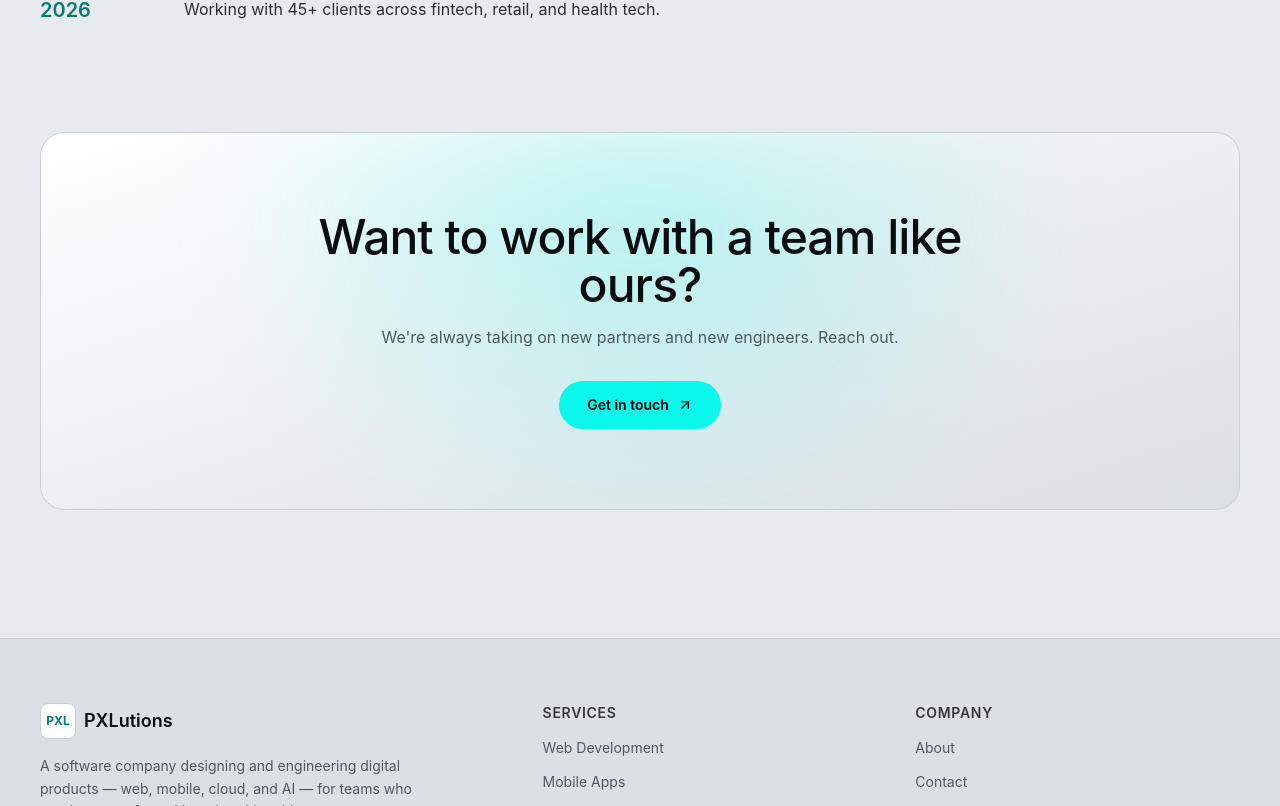
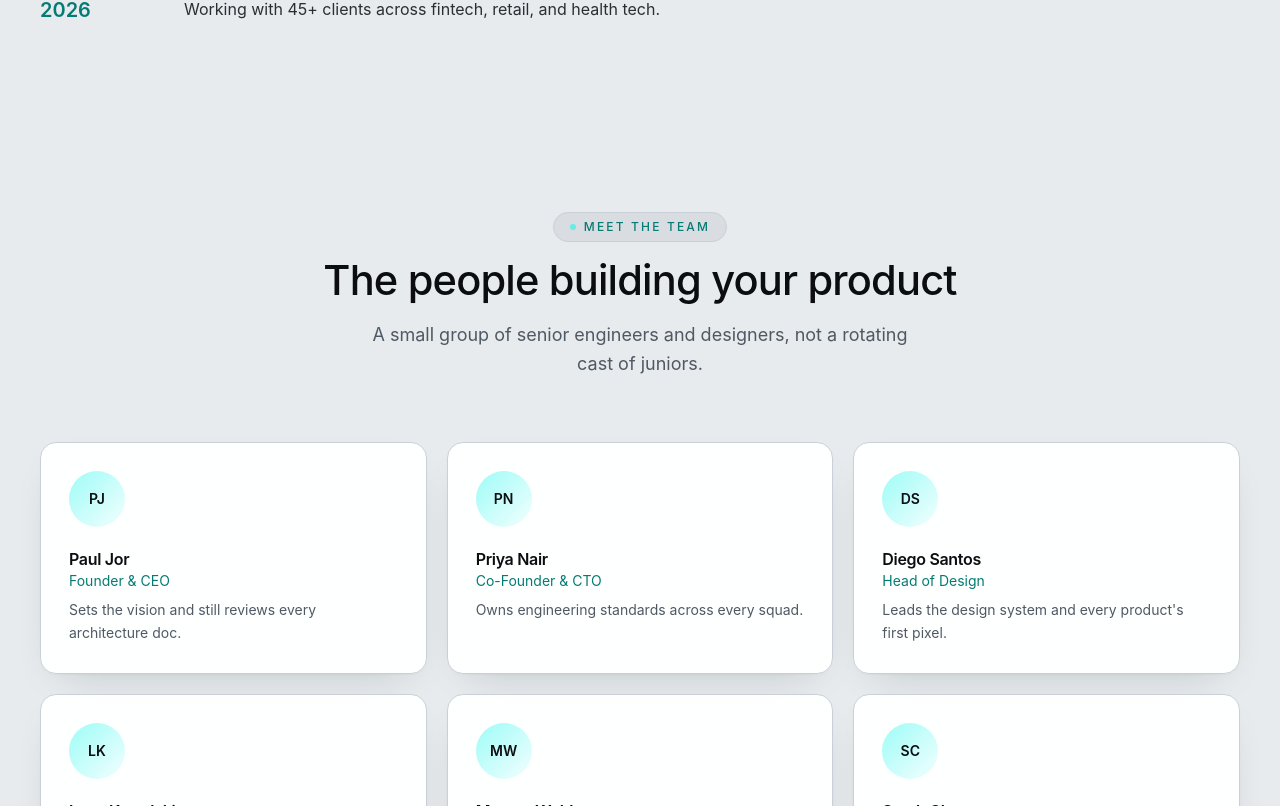
Before and after one commit to pauljor1499/pxlutions, a React (Vite) app: page /about in a window 1280 px wide. Shown: the part 1994-2800 px from the top of the page. Built offline with nearby package versions, Linux system fonts and the light colour scheme.

Commit message:
create team section

```diff
--- a/src/pages/About.jsx
+++ b/src/pages/About.jsx
@@ -10,6 +10,15 @@ const values = [
   { icon: Zap, title: 'Move with speed', text: 'Weekly increments, fast feedback loops, and no six-month "big reveals".' },
   { icon: Users, title: 'Senior only', text: 'Every engineer and designer on your project has shipped production software before.' },
   { icon: HeartHandshake, title: 'Honest partnership', text: "If something's not working, you'll hear it from us first." },
+]
+
+const team = [
+  { name: 'Paul Jor', role: 'Founder & CEO', bio: 'Sets the vision and still reviews every architecture doc.' },
+  { name: 'Priya Nair', role: 'Co-Founder & CTO', bio: 'Owns engineering standards across every squad.' },
+  { name: 'Diego Santos', role: 'Head of Design', bio: "Leads the design system and every product's first pixel." },
+  { name: 'Lena Kowalski', role: 'Head of Engineering', bio: 'Keeps delivery predictable across concurrent builds.' },
+  { name: 'Marcus Webb', role: 'Lead AI Engineer', bio: 'Ships the LLM and automation features that stick.' },
+  { name: 'Sarah Chen', role: 'Head of Client Success', bio: 'Your first call after the contract is signed.' },
 ]
 
 const timeline = [
@@ -92,6 +101,32 @@ export default function About() {
         </div>
       </section>
 
+      <section className="py-12 md:py-20">
+        <div className="container-px">
+          <SectionHeading
+            eyebrow="Meet the team"
+            title="The people building your product"
+            description="A small group of senior engineers and designers, not a rotating cast of juniors."
+          />
+
+          <div className="mt-16 grid gap-5 sm:grid-cols-2 lg:grid-cols-3">
+            {team.map((member, i) => (
+              <Reveal key={member.name} delay={i * 0.06} className="card p-7">
+                <div className="flex h-14 w-14 items-center justify-center rounded-full bg-gradient-to-br from-cyan/40 to-cyan/5 text-sm font-semibold text-fg">
+                  {member.name
+                    .split(' ')
+                    .map((part) => part[0])
+                    .join('')}
+                </div>
+                <h3 className="mt-5 text-base font-semibold text-fg">{member.name}</h3>
+                <p className="text-sm text-accent">{member.role}</p>
+                <p className="mt-2 text-sm leading-relaxed text-mist">{member.bio}</p>
+              </Reveal>
+            ))}
+          </div>
+        </div>
+      </section>
+
       <section className="pb-24 md:pb-32">
         <div className="container-px">
           <Reveal className="relative overflow-hidden rounded-3xl border border-line bg-gradient-to-br from-surface to-ink-soft p-12 text-center md:p-20">
```
